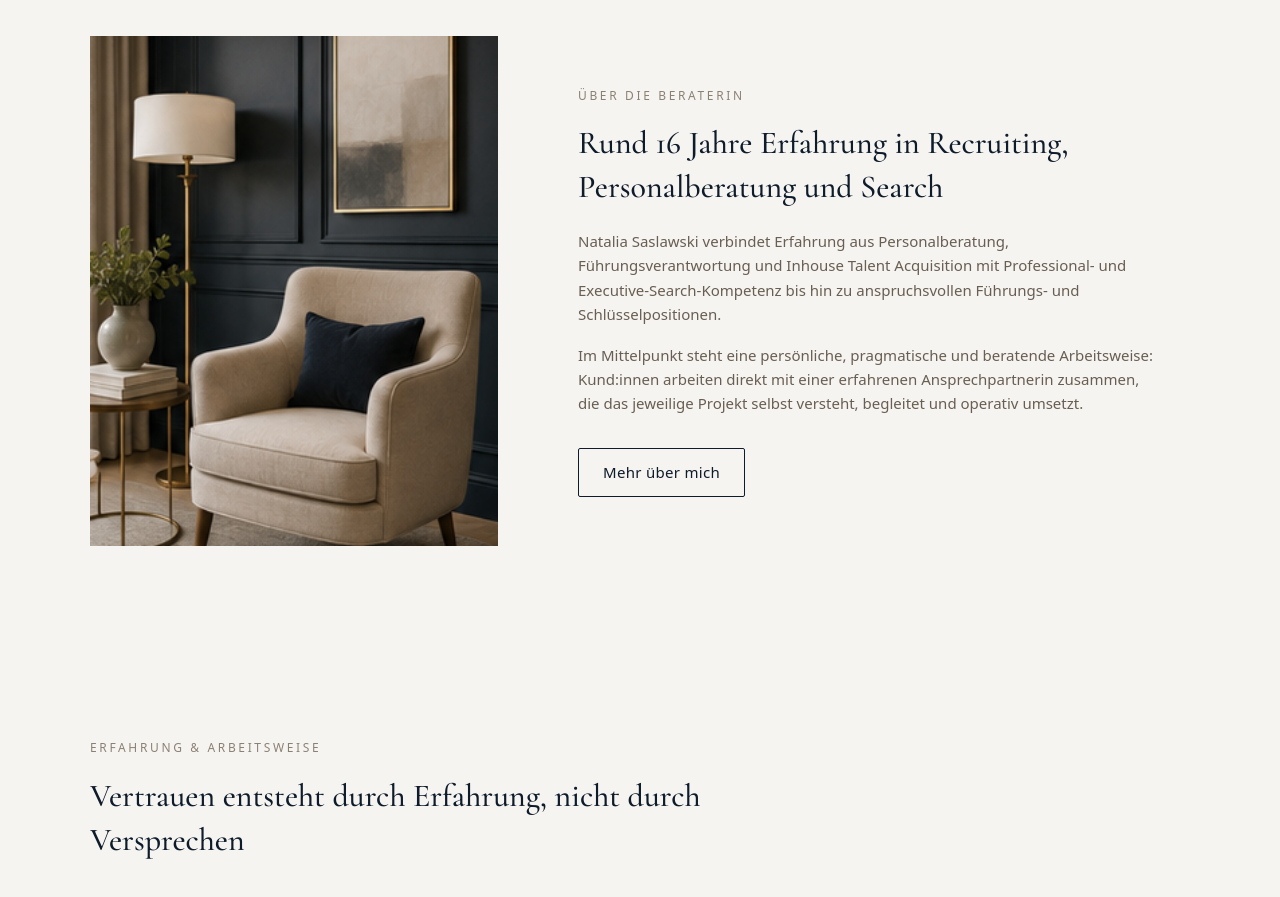
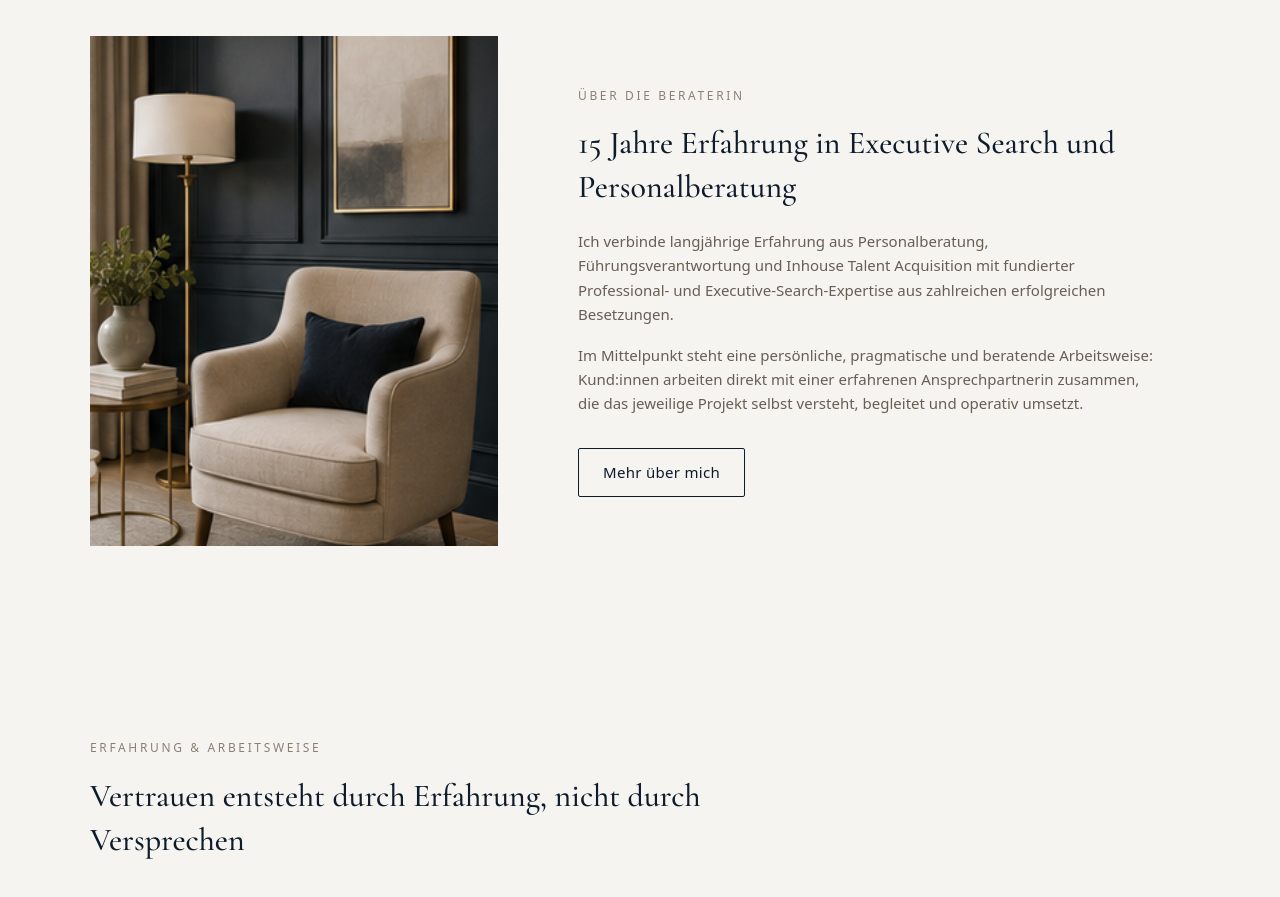
Before and after one commit to nataliasaslawski/Website, a Next.js app: page / in a window 1280 px wide. Shown: the part 3180-4077 px from the top of the page. Built offline with nearby package versions, Linux system fonts and the light colour scheme.

Commit message:
Update headline and first paragraph in homepage founder teaser section
Co-Authored-By: Claude Sonnet 5 <noreply@anthropic.com>

```diff
--- a/src/components/home/FounderTeaser.tsx
+++ b/src/components/home/FounderTeaser.tsx
@@ -21,13 +21,13 @@ export function FounderTeaser() {
         <div>
           <Eyebrow>Über die Beraterin</Eyebrow>
           <h2 className="mt-4 font-display text-2xl font-medium leading-snug text-navy-900 md:text-[2rem]">
-            Rund 16 Jahre Erfahrung in Recruiting, Personalberatung und Search
+            15 Jahre Erfahrung in Executive Search und Personalberatung
           </h2>
           <p className="mt-5 max-w-xl text-[15px] leading-relaxed text-text-secondary">
-            Natalia Saslawski verbindet Erfahrung aus Personalberatung,
+            Ich verbinde langjährige Erfahrung aus Personalberatung,
             Führungsverantwortung und Inhouse Talent Acquisition mit
-            Professional- und Executive-Search-Kompetenz bis hin zu
-            anspruchsvollen Führungs- und Schlüsselpositionen.
+            fundierter Professional- und Executive-Search-Expertise aus
+            zahlreichen erfolgreichen Besetzungen.
           </p>
           <p className="mt-4 max-w-xl text-[15px] leading-relaxed text-text-secondary">
             Im Mittelpunkt steht eine persönliche, pragmatische und beratende
```
